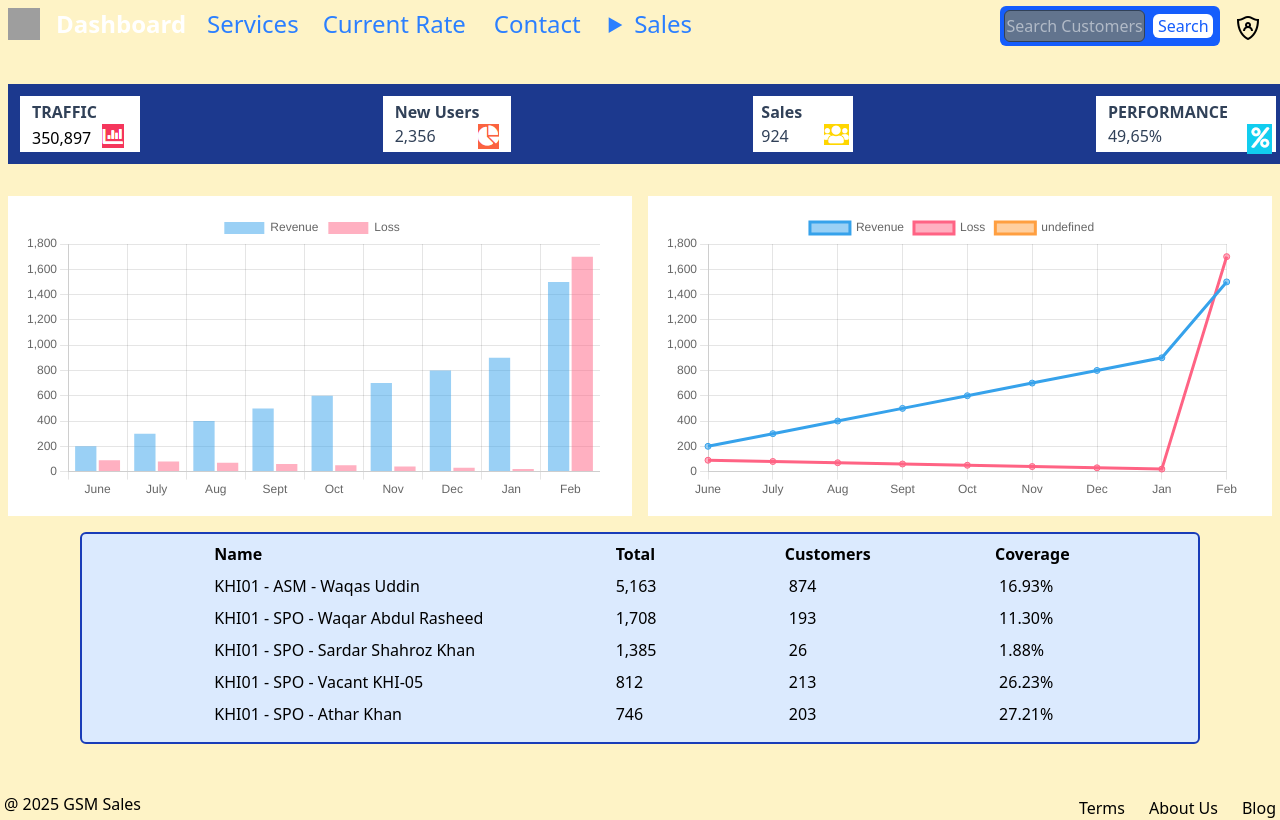
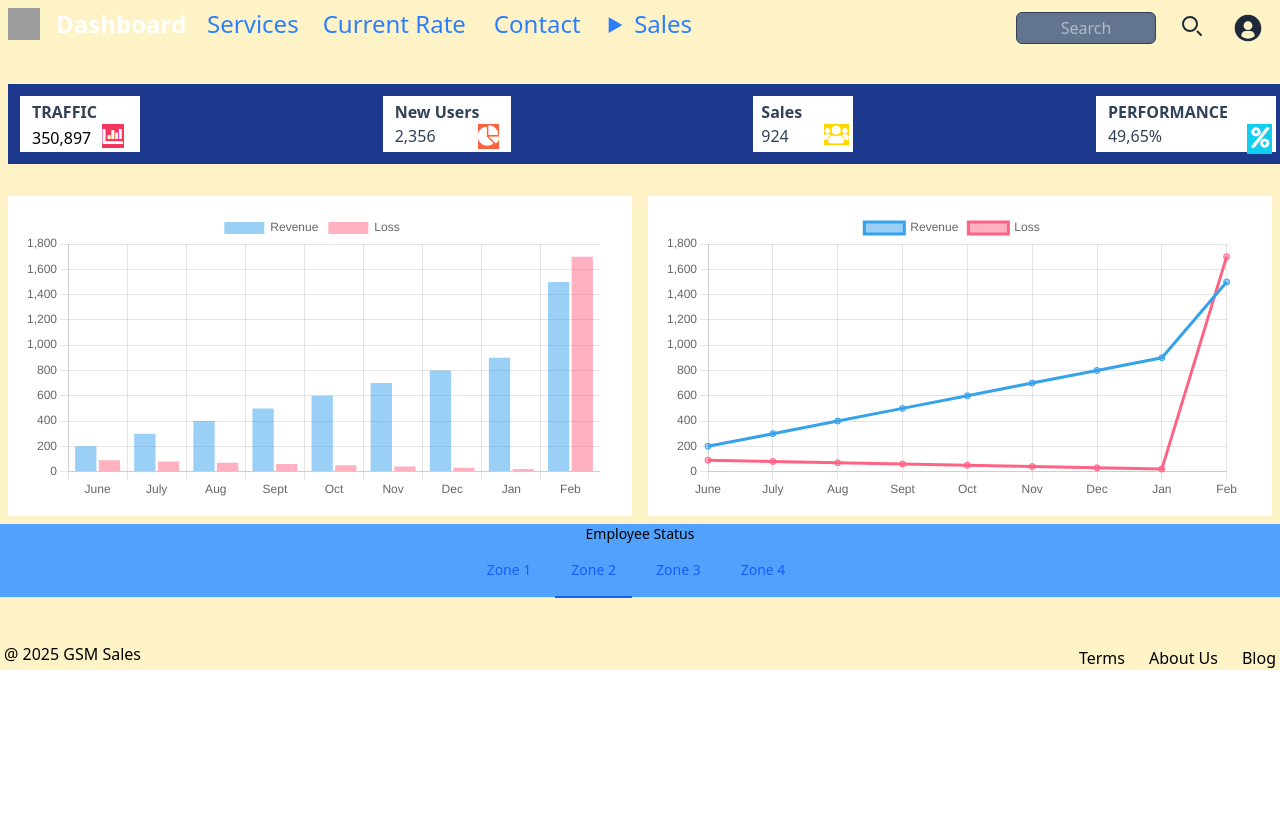
Before and after one commit to murnaj/gsm_sales_dashboard, a React (Vite) app in the folder sales-dashboard/: page /dashboard in a window 1280 px wide. Built offline with nearby package versions, Linux system fonts and the light colour scheme; no server answers; grey boxes are pictures that could not be loaded.

Commit message:
commit init

```diff
--- a/sales-dashboard/src/App.jsx
+++ b/sales-dashboard/src/App.jsx
@@ -50,6 +50,8 @@ function App() {
 
 
 
+
+
         <Routes>
           <Route path="login" element={<Login />} />
           <Route path="registration" element={<Registration />} />
--- a/sales-dashboard/src/Dashboard.jsx
+++ b/sales-dashboard/src/Dashboard.jsx
@@ -1,7 +1,7 @@
 import React, { useEffect, useState } from 'react';
 import { Link, useNavigate } from 'react-router-dom';
-import { Chart as ChartJS, defaults } from "chart.js/auto";
-import { Bar, Doughnut, Line } from "react-chartjs-2";
+import { Chart as ChartJS, defaults, BarElement } from "chart.js/auto";
+import { Bar, Line } from "react-chartjs-2";
 
 // defaults.maintainAspectRatio = false;
 // defaults.responsive = true;
@@ -66,7 +66,7 @@ const Dashboard = () => {
 
           <ul className="p-3 space-y-8">
           <li>
-              <a href="#" className="block hover:text-blue-400 font-serif border-2  "> Dashboard</a>
+              <a href="#" className="block hover:text-blue-400 font-serif border-2  ">Dashboard</a>
             </li>
             <li>
               <a href="#" className="block hover:text-blue-400 font-serif border-2">Customers</a>
@@ -110,20 +110,22 @@ const Dashboard = () => {
     <button  data-dropdown-toggle="dropdownDelay" data-dropdown-delay="500" data-dropdown-trigger="hover" className="text-blue-500 hover:text-blue-800" type='button' >Sales</button>
 
   </li>  */}
-<div className=''>
-<div className="absolute top-0 right-15 w-55 bg-blue-600 mb-2 mt-1.5 p-1 rounded-md ">
+<div className='search bar'>
+<div className="absolute top-0 right-15 w-52   mt-1.5 p-1 rounded-md ">
       <input
         type="text"
-        placeholder="Search Customers"
+        placeholder="Search"
         value={searchQuery}
         onChange={(e) => setSearchQuery(e.target.value)}
-        className=" border border-slate-700 bg-slate-500 w-2/3 h-8 text-center mr-2 text-white rounded-md"
+        className=" border border-slate-700 bg-slate-500 w-35 h-8 text-center mr-4 text-white rounded-md"
       />
       <button
         onClick={handleSearch}
-        className=" text-blue-600 bg-white w-15 h-6 rounded-md hover:bg-blue-950"
+         className="  w-8 h-6 ml-1  rounded-md "
       >
-      Search
+     <svg class="w-8 h-6 mt-1  text-gray-800"  xmlns="http://www.w3.org/2000/svg" width="24" height="24" fill="none" viewBox="0 0 24 24">
+  <path stroke="currentColor" stroke-linecap="round" stroke-width="2" d="m21 21-3.5-3.5M17 10a7 7 0 1 1-14 0 7 7 0 0 1 14 0Z"/>
+</svg>
       </button>
     </div>
 
@@ -134,7 +136,10 @@ const Dashboard = () => {
           type="button"
           onClick={() => setShowDropdown(!showDropdown)}
         >
-          <img  src="/src/assets/admin-img-2.png" alt="Admin Logo" />
+          <svg class="w-8 h-8 text-gray-800 dark:text-white" aria-hidden="true" xmlns="http://www.w3.org/2000/svg" width="24" height="24" fill="currentColor" viewBox="0 0 24 24">
+  <path fill-rule="evenodd" d="M12 20a7.966 7.966 0 0 1-5.002-1.756l.002.001v-.683c0-1.794 1.492-3.25 3.333-3.25h3.334c1.84 0 3.333 1.456 3.333 3.25v.683A7.966 7.966 0 0 1 12 20ZM2 12C2 6.477 6.477 2 12 2s10 4.477 10 10c0 5.5-4.44 9.963-9.932 10h-.138C6.438 21.962 2 17.5 2 12Zm10-5c-1.84 0-3.333 1.455-3.333 3.25S10.159 13.5 12 13.5c1.84 0 3.333-1.455 3.333-3.25S13.841 7 12 7Z" clip-rule="evenodd"/>
+</svg>
+
         </button>
 
         {showDropdown && (
@@ -233,11 +238,7 @@ const Dashboard = () => {
               data: [90,80,70,60,50,40,30,20,1700],
             },
 
-            {
 
-
-
-            }
           ]
            }}
 
@@ -253,7 +254,7 @@ const Dashboard = () => {
 
         </div>
 
-        <div className= 'flex justify-evenly mx-20 m-2 p-2 w-280 bg-blue-100  rounded-md border-2 border-blue-800 '>
+        {/* <div className= 'flex justify-evenly mx-20 m-2 p-2 w-280 bg-blue-100  rounded-md border-2 border-blue-800 '>
 
          <div>
           <span className="mx-2 font-bold">Name</span>
@@ -338,6 +339,34 @@ const Dashboard = () => {
          </div>
 
 
+        </div> */}
+
+
+        <div className='bg-blue-400'>
+          <div className='text-sm font-medium flex justify-center'>
+            Employee Status
+            </div>
+
+        <div class=" flex justify-center text-sm font-medium  text-blue-600 border-b border-gray-200 dark:text-blue-600 dark:border-blue-700">
+    <ul class="flex flex-wrap -mb-px">
+        <li class="me-2">
+            <a href="#" class="inline-block p-4 border-b-2 border-transparent rounded-t-lg hover:text-blue-600 hover:border-gray-300 dark:hover:text-gray-300">Zone 1</a>
+        </li>
+        <li class="me-2">
+            <a href="#" class="inline-block p-4 text-blue-600 border-b-2 border-blue-600 rounded-t-lg active dark:text-blue-500 dark:border-blue-500" aria-current="page">Zone 2</a>
+        </li>
+        <li class="me-2">
+            <a href="#" class="inline-block p-4 border-b-2 border-transparent rounded-t-lg hover:text-gray-600 hover:border-gray-300 dark:hover:text-gray-300">Zone 3</a>
+        </li>
+        <li class="me-2">
+            <a href="#" class="inline-block p-4 border-b-2 border-transparent rounded-t-lg hover:text-gray-600 hover:border-gray-300 dark:hover:text-gray-300">Zone 4</a>
+        </li>
+
+    </ul>
+</div>
+
+
+
         </div>
 
         <footer className='flex h-16 m-1'>
```
